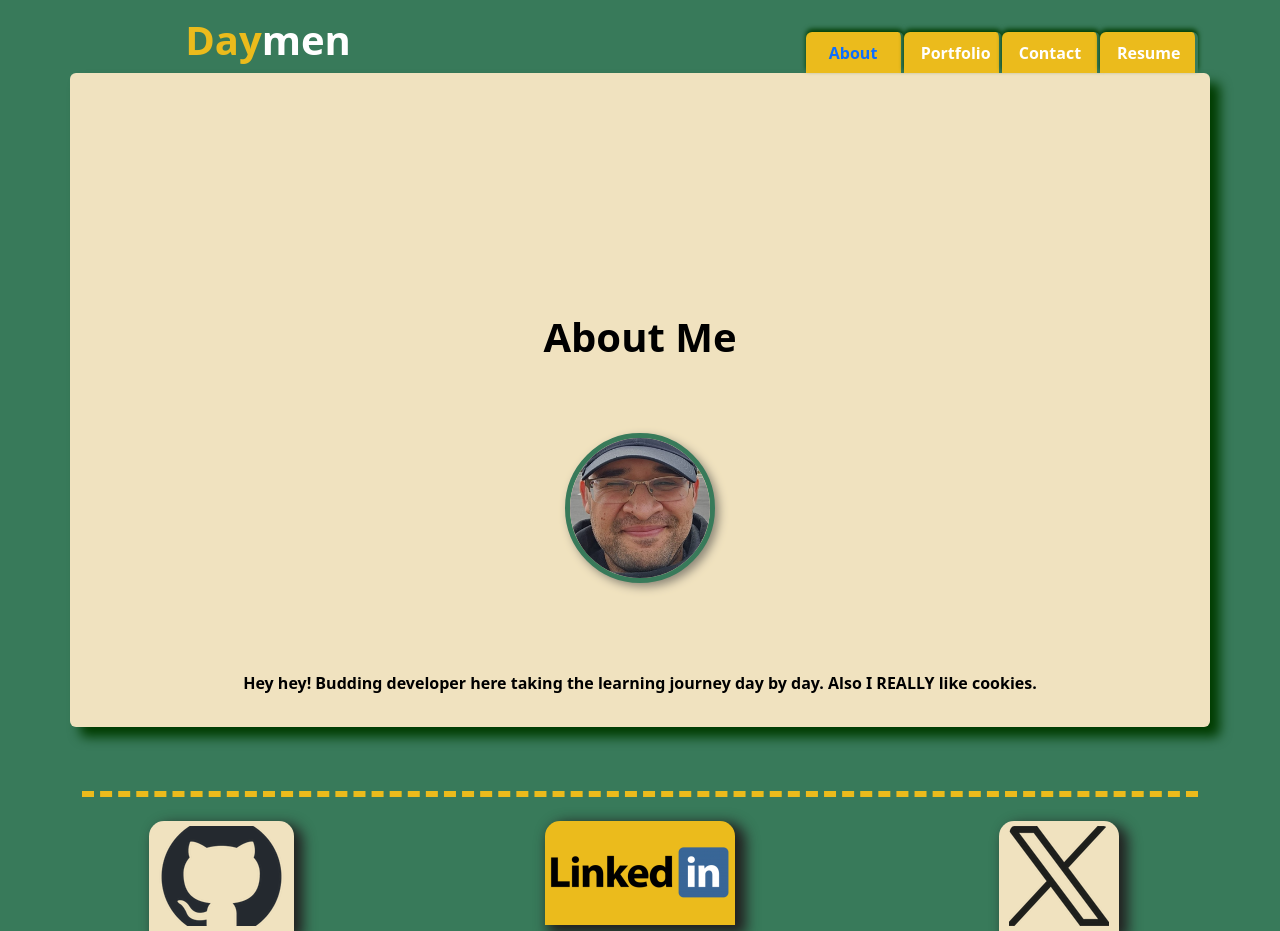
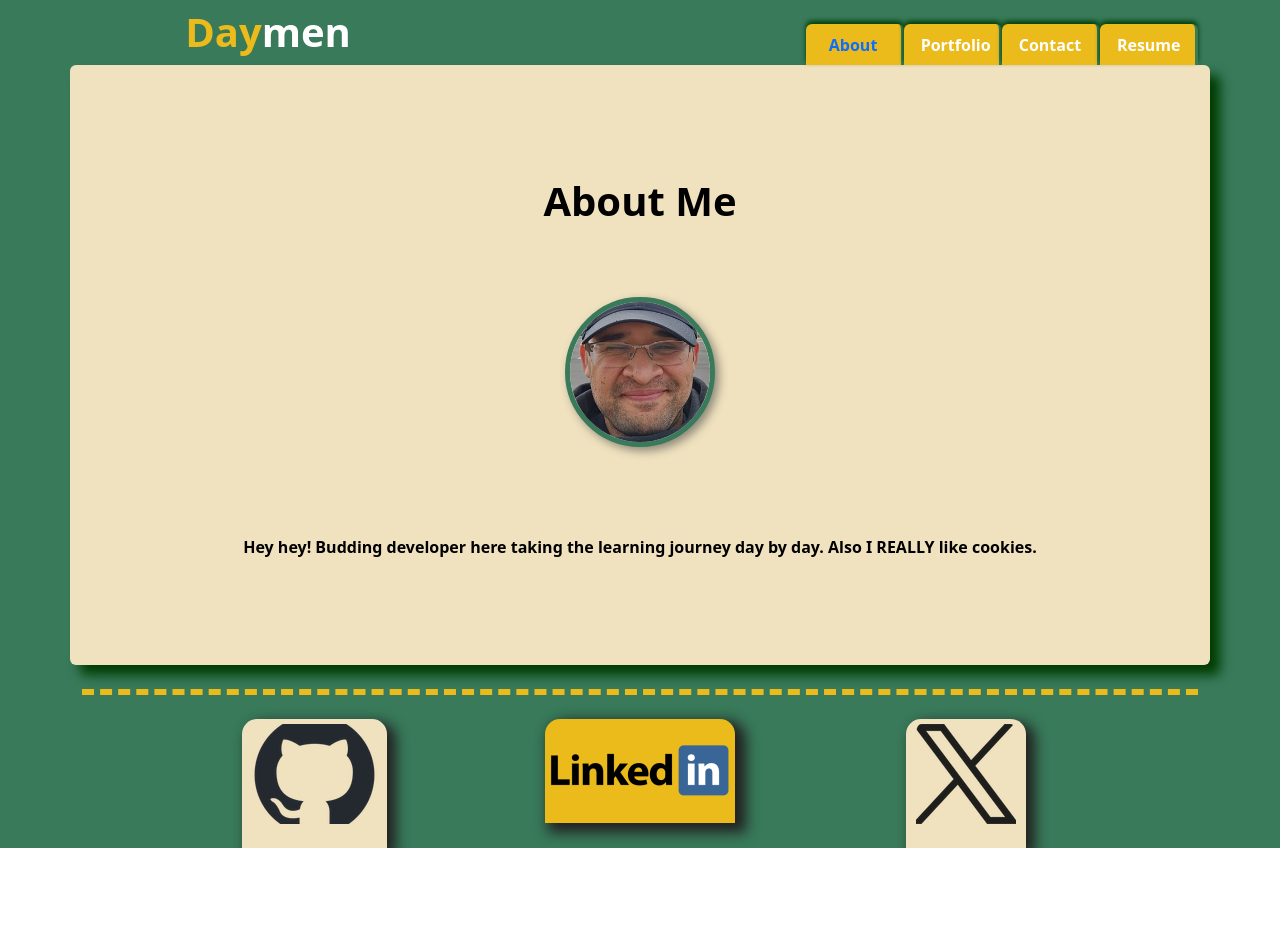
Before and after one commit to DaymenPasick/folio-react, a React (Vite) app: page / in a window 1280 px wide. After the commit the page ends 848 px from the top, so only its background shows below. Built offline with nearby package versions, Linux system fonts and the light colour scheme.

Commit message:
made some scaling changes

```diff
--- a/src/App.jsx
+++ b/src/App.jsx
@@ -16,12 +16,12 @@ function App() {
       <div className='container'>
           <Header />
       </div>
-      <main className='container rounded-bottom rounded-end rounded-start folderBG pt-5'>
+      <main className='container rounded-bottom rounded-end rounded-start folderBG pt-3'>
 
         <Outlet />
 
       </main>
-      <div className='container mt-5 pt-3'>
+      <div className='container mt-3 pt-2'>
         <Footer />
       </div>
     </div>
--- a/src/components/Footer.jsx
+++ b/src/components/Footer.jsx
@@ -14,7 +14,7 @@ export default function Footer(props) {
             </a>
         </div>
 
-       <div className='col-5 col-md-6 text-center'>
+       <div className=' col-4 text-center'>
         <a href="https://www.linkedin.com/in/daymen-pasick-a956692a2/" target="_blank">
             <img className='img-fluid imgShadowLinked'  src={linkedIcon} alt="LinkedIn Icon" />
         </a>
@@ -22,7 +22,7 @@ export default function Footer(props) {
 
        <div className='col-3 text-center'>
         <a href="https://twitter.com/DaymensCode" target="_blank">
-            <img className='img-fluid imgShadow'  src={twitterIcon} alt="Twitter Icon" />
+            <img className='img-fluid imgShadowTwitter'  src={twitterIcon} alt="Twitter Icon" />
         </a>
        </div>
 
--- a/src/components/Header.jsx
+++ b/src/components/Header.jsx
@@ -5,7 +5,7 @@ import Nav from './Navigation';
 export default function Header(props) {
     return (
        <div className='container'>
-         <div className='row pt-3'>
+         <div className='row pt-1 pt-sm-2'>
             <div className='col-sm-4 d-flex justify-content-evenly'>
                <h1 className='nameHeader letterShadow'><span className='spanHeader'>Day</span>men</h1>
             </div>
--- a/src/components/Navigation.jsx
+++ b/src/components/Navigation.jsx
@@ -7,7 +7,7 @@ function CreateNavigationTabs() {
 
     //Visual and functional setup for Navigation
     return (
-      <ul className="row nav nav-tabs pt-3 navbarBorder">
+      <ul className="row nav nav-tabs pt-md-3 pt-2 px-5 px-sm-0 navbarBorder">
         <li className="col-3 nav-item tabs rounded-top tabBorder text-center tabShadow">
           <Link
             to="/About"
--- a/src/pages/About.jsx
+++ b/src/pages/About.jsx
@@ -4,7 +4,7 @@ import Avatar from '../../public/assets/portpicSamp.png'
 //Setup for About page
 export default function About() {
     return (
-      <div className='container pt-sm-5 mt-sm-5 pt-0 mt-1'>
+      <div className='container pt-0 mt-1'>
        <div className='row pt-5 text-center mt-sm-5'>
         <div className='col'>
           <h1 className='pageHeaderText'>About Me</h1>
--- a/src/pages/Resume.jsx
+++ b/src/pages/Resume.jsx
@@ -6,7 +6,7 @@ import resumeDownload from '../../public/assets/ResumeDownload.txt'
 export default function Resume() {
     return (
       <div>
-        <h1 className='pt-5 text-center pageHeaderText'>Resume</h1>
+        <h1 className='pt-3 text-center pageHeaderText'>Resume</h1>
 
         <div className='pt-3 text-center generalText'>
           <a className='text-center' href={resumeDownload} target="_blank" download>Download My Resume</a>
--- a/src/styles/styles.css
+++ b/src/styles/styles.css
@@ -32,9 +32,23 @@
     padding-right:10px;
     padding-left:10px;
     padding-top:5px;
-    padding-bottom:5px;
+    padding-bottom:1.5rem;
     background-color: var(--background-comp) ;
 }
+.imgShadowTwitter {
+    box-shadow: 7px 5.5px 13px 2px rgb(34, 33, 33);
+    border-top-left-radius:15px;
+    border-top-right-radius:15px;
+    border-bottom-left-radius:0px;
+    border-bottom-right-radius:0px;
+    padding-right:10px;
+    padding-left:10px;
+    padding-top:5px;
+    padding-bottom:1.5rem;
+    background-color: var(--background-comp) ;
+}
+
+
 .imgShadowLinked {
     box-shadow: 7px 5.5px 13px 4px rgb(34, 33, 33);
     border-top-left-radius:15px;
```
